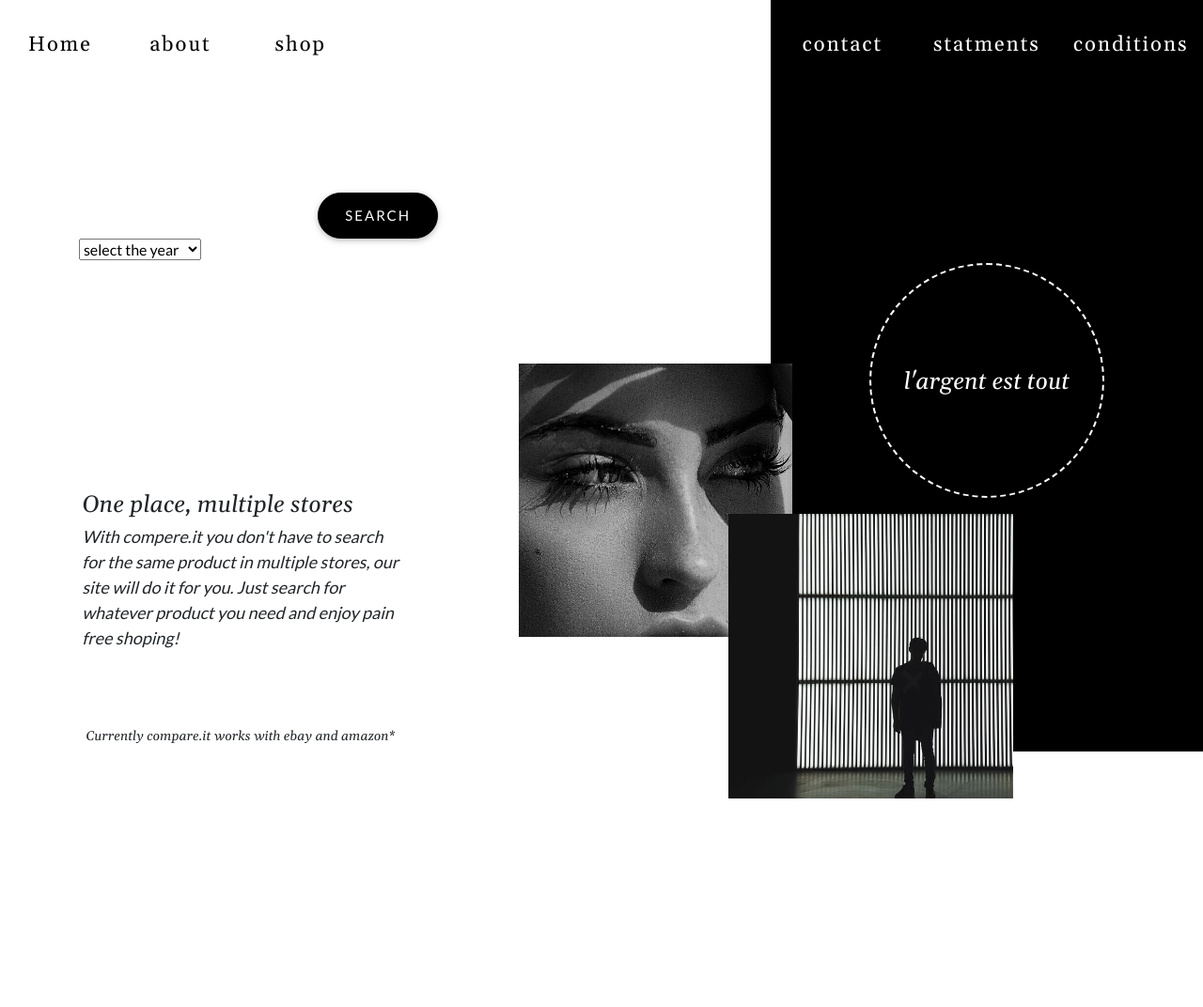
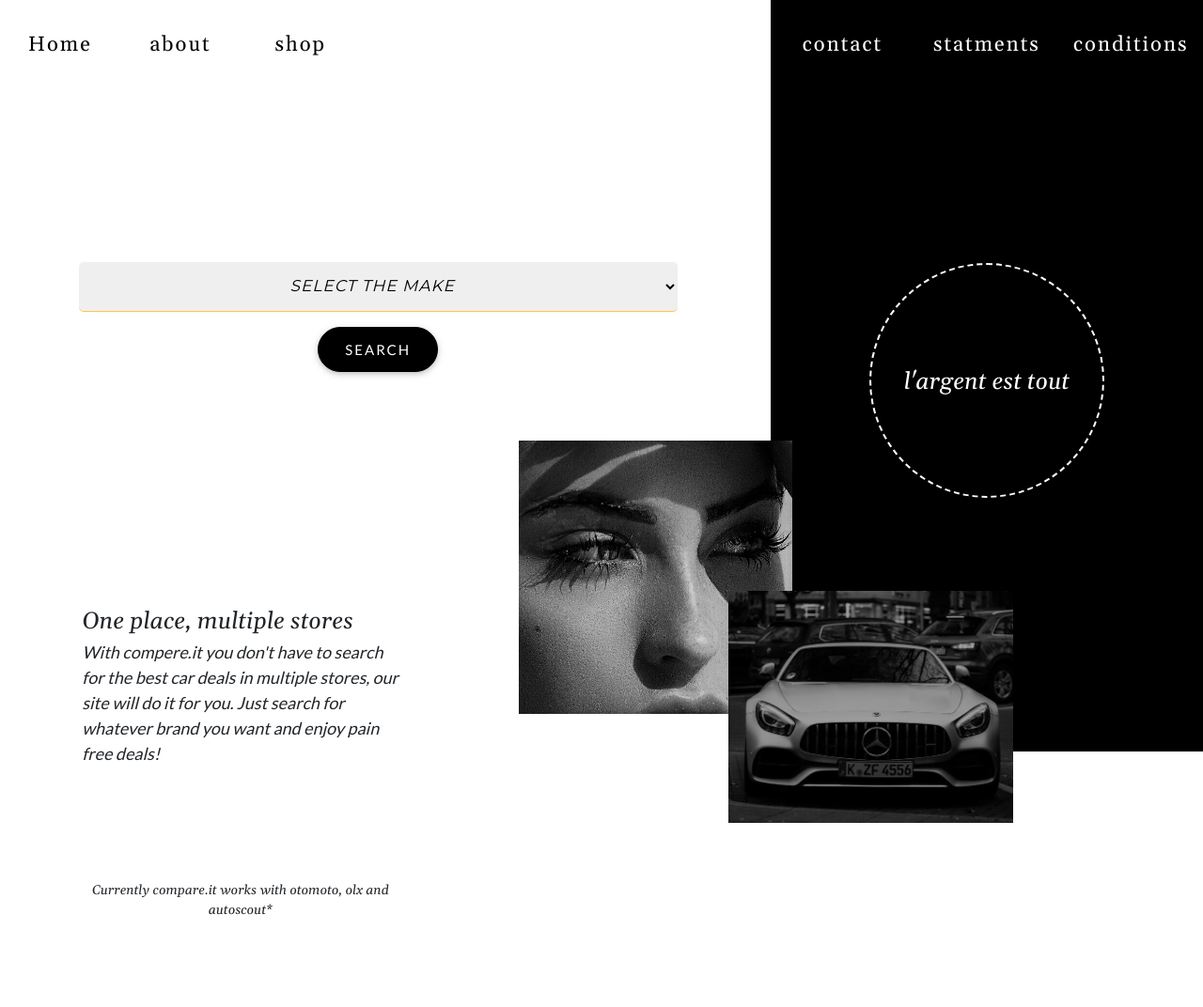
Before and after one commit to WinterOdin/Car-search-aggregator, a Django app: page / in a window 1280 px wide. Shown: the whole page at 94% size. Before the commit the page ends 850 px from the top, so only its background shows below. Run offline with Django 3.2, Linux system fonts and the light colour scheme; data comes from the database, SQL or seed files in the repository; some libraries are stand-ins or nearby versions.

Commit message:
working select

```diff
--- a/src/scrapping/views.py
+++ b/src/scrapping/views.py
@@ -26,7 +26,7 @@ def listGenerator(request):
         #olx     = olxScrapper(make,model)
         auto    = autoscoutScrapper(make,model)
         oto     = otomotoScrapper(make,model)
-
+        print(auto)
     context={
         #'olx':olx,
         'auto':auto,
--- a/src/static/css/index.css
+++ b/src/static/css/index.css
@@ -1,7 +1,7 @@
-*{
+body{
     margin:0;
     padding:0;
-
+    overflow-y: hidden;
     font-family: 'Gelasio', serif;
 }
 .blackBar{
@@ -10,6 +10,8 @@
     margin-left: 10%;
     height: 100vh;
 }
+
+
 
 .circle {
     width: 250px;
@@ -53,10 +55,12 @@ form {
     background: #fff;
     border-radius: 2px;
     transition: all 0.5s ease-in-out;
+    overflow-y: visible !important;
   }
   form:focus, form:hover {
     box-shadow: 0 8px 17px 0 rgba(0, 0, 0, 0.2), 0 6px 20px 0 rgba(0, 0, 0, 0.19);
     transition: all 0.5s ease-in-out;
+    overflow-y: visible !important;
 }
 
   fieldset {
@@ -120,7 +124,6 @@ form {
   [type=submit] {
     font-family: 'Lato', sans-serif;
     letter-spacing: 2px;
-
     display: block;
     margin-left: auto;
     margin-right: auto;
@@ -134,6 +137,7 @@ form {
     box-shadow: 0 2px 5px 0 rgba(0, 0, 0, 0.16), 0 2px 10px 0 rgba(0, 0, 0, 0.12);
     -webkit-transition: all 0.5s cubic-bezier(0.62, 0.28, 0.23, 0.99);
     transition: all 0.5s cubic-bezier(0.62, 0.28, 0.23, 0.99);
+    margin-top: 2vh;
   }
   [type=submit]:focus, [type=submit]:hover {
     box-shadow: 0 8px 17px 0 rgba(0, 0, 0, 0.2), 0 6px 20px 0 rgba(0, 0, 0, 0.19);
--- a/src/static/css/products.css
+++ b/src/static/css/products.css
@@ -1,6 +1,24 @@
-*{
+body{
     overflow-wrap: break-word;
-
+    overflow-y: visible ;
+}
+.selectControl {
+  padding: 15px 20px;
+  border: 0;
+  font-size: 17px;
+  width: 100%;
+  margin-top: 4vh;
+  border-radius: 5px;
+  letter-spacing: 1px;
+  text-transform: uppercase;
+  font-style: italic;
+  text-align: center;
+  font-family: 'Montserrat';
+  border-bottom: 1px solid #fcc842;
+}
+.selectControl:focus {
+  outline: none;
+  -webkit-box-shadow: none;
 }
 .searchWord{
     font-family: 'Lato', serif;
--- a/src/templates/index.html
+++ b/src/templates/index.html
@@ -77,15 +77,16 @@
                         </fieldset>-->
 
 
+
+                        <select name="make" class="selectControl" >
+                            <option value="">select the make</option>
+                            {% for x in make  %}
+                            <option value="{{  x.make  }}">{{ x.make  }}</option>
+                            {% endfor  %}
+                        </select>
                         <fieldset>
                             <input id="formButton" type="submit" value="Search" />
                         </fieldset>
-                        <select name="make" id="carYear" class=" selectControlCar" >
-                            <option value="">select the year </option>
-                            {% for i in make  %}
-                            <option value="{{  i.id  }}">{{ i.make  }}</option>
-                            {% endfor  %}
-                        </select>
                   </form>
                 </div>
               </div>
@@ -117,8 +118,8 @@
                             One place, multiple stores
                         </div>
                         <div class="companyAbout">
-                            With compere.it you don't have to search for the same product in multiple stores, our site will do it for you.
-                            Just search for whatever product you need and enjoy pain free shoping!
+                            With compere.it you don't have to search for the best car deals in multiple stores, our site will do it for you.
+                            Just search for whatever brand you want and enjoy pain free deals!
                         </div>
                     </div>
 
@@ -132,7 +133,7 @@
                 <div class="col-12">
                     <div class="legalInfoContainer">
 
-                    Currently compare.it works with ebay and amazon*
+                    Currently compare.it works with otomoto, olx and autoscout*
 
                     </div>
                 </div>
```
Also changed, not shown: src/static/images/human.jpg.
